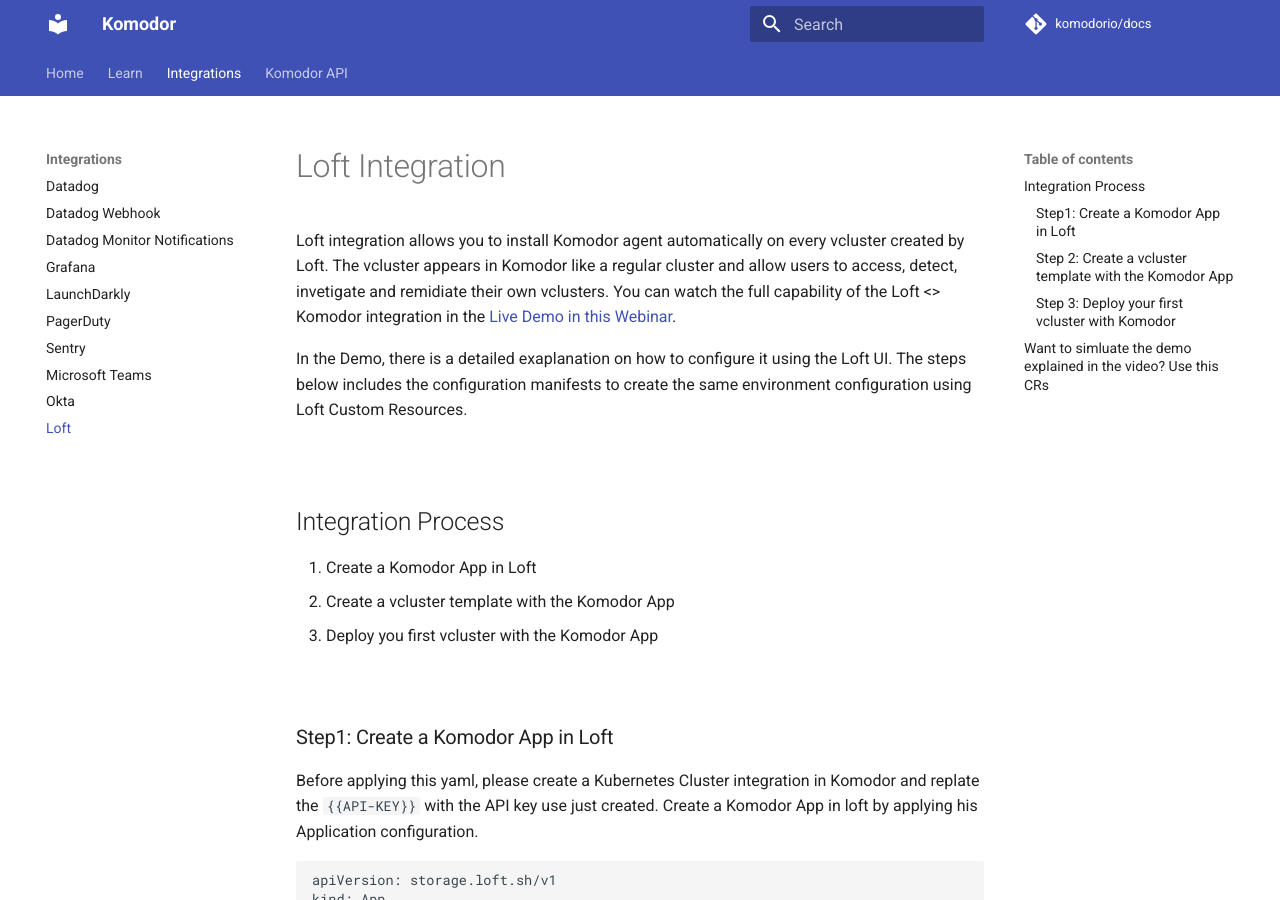
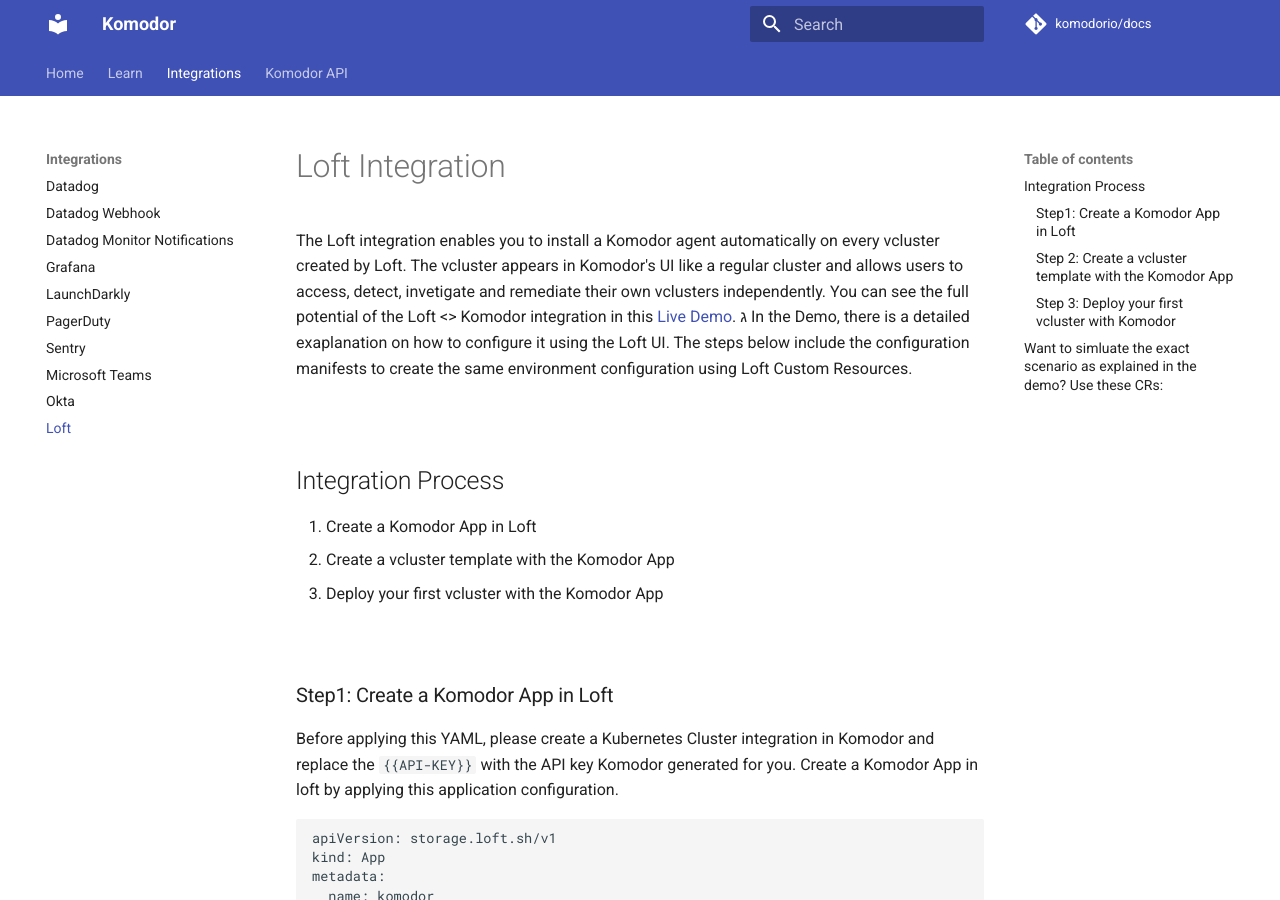
Before and after one commit to komodorio/docs, an MkDocs documentation site: the page built from docs/Integrations/Loft.md, in a window 1280 px wide and 900 px high. Built offline with MkDocs 1.6.1 and Material for MkDocs 9.7.7, drawn with Linux system fonts in a browser that asks for light colours; comment, search, counter and statistics services are not loaded; some of the changed text lies outside the part shown.

Commit message:
Update Loft.md
Fixed some typos and confusing wording.

````diff
--- a/docs/Integrations/Loft.md
+++ b/docs/Integrations/Loft.md
@@ -1,11 +1,11 @@
 # Loft Integration
 
-Loft integration allows you to install Komodor agent automatically on every vcluster created by Loft.
-The vcluster appears in Komodor like a regular cluster and allow users to access, detect, invetigate and remidiate their own vclusters.
-You can watch the full capability of the Loft <> Komodor integration in the [Live Demo in this Webinar](https://www.linkedin.com/video/event/urn:li:ugcPost:7004685584732471296/).
-
+The Loft integration enables you to install a Komodor agent automatically on every vcluster created by Loft.
+The vcluster appears in Komodor's UI like a regular cluster and allows users to access, detect, invetigate and remediate their own vclusters independently.
+You can see the full potential of the Loft <> Komodor integration in this [Live Demo](https://www.linkedin.com/video/event/urn:li:ugcPost:7004685584732471296/).
+ג
 In the Demo, there is a detailed exaplanation on how to configure it using the Loft UI.
-The steps below includes the configuration manifests to create the same environment configuration using Loft Custom Resources.
+The steps below include the configuration manifests to create the same environment configuration using Loft Custom Resources.
 
 <br>
 
@@ -13,14 +13,14 @@
 
 1. Create a Komodor App in Loft
 2. Create a vcluster template with the Komodor App
-3. Deploy you first vcluster with the Komodor App
+3. Deploy your first vcluster with the Komodor App
 
 <br>
 
 ### Step1: Create a Komodor App in Loft
 
-Before applying this yaml, please create a Kubernetes Cluster integration in Komodor and replate the `{{API-KEY}}` with the API key use just created.
-Create a Komodor App in loft by applying his Application configuration.
+Before applying this YAML, please create a Kubernetes Cluster integration in Komodor and replace the `{{API-KEY}}` with the API key Komodor generated for you.
+Create a Komodor App in loft by applying this application configuration.
 
 ``` bash
 apiVersion: storage.loft.sh/v1
@@ -113,13 +113,13 @@
 <br>
 
 ### Step 3: Deploy your first vcluster with Komodor
-Create a new vcluster using the Loft UI and sync an existing one that use a vcluster template with the Komodor app.
+Create a new vcluster using the Loft UI or sync an existing one that uses a vcluster template with the Komodor app.
 
 <br>
 
-## Want to simluate the demo explained in the video? Use this CRs
+## Want to simluate the exact scenario as explained in the demo? Use these CRs:
 
-In the Demo we showed an example of application that deplyed with the Komodor app.
+In the Demo we showed an example of an application being deployed with the Komodor app.
 You can use the same configratuion by applying these files:
 ``` bash
 apiVersion: storage.loft.sh/v1
````
